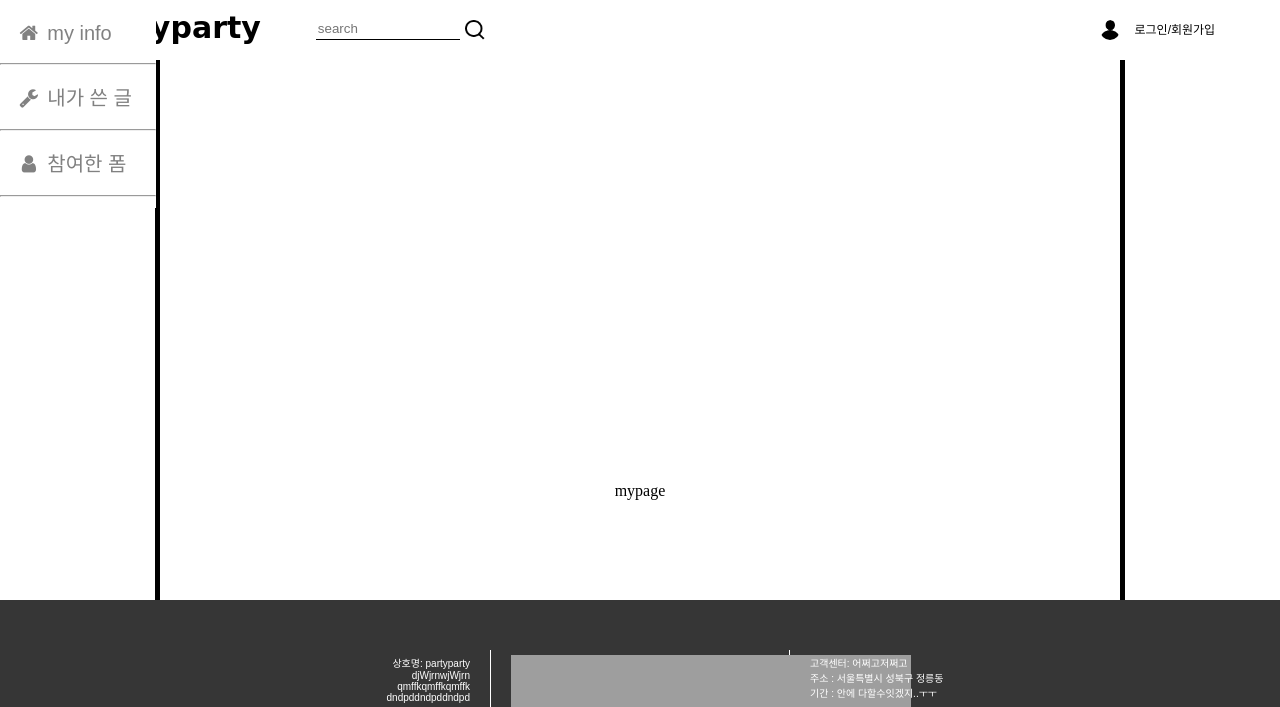
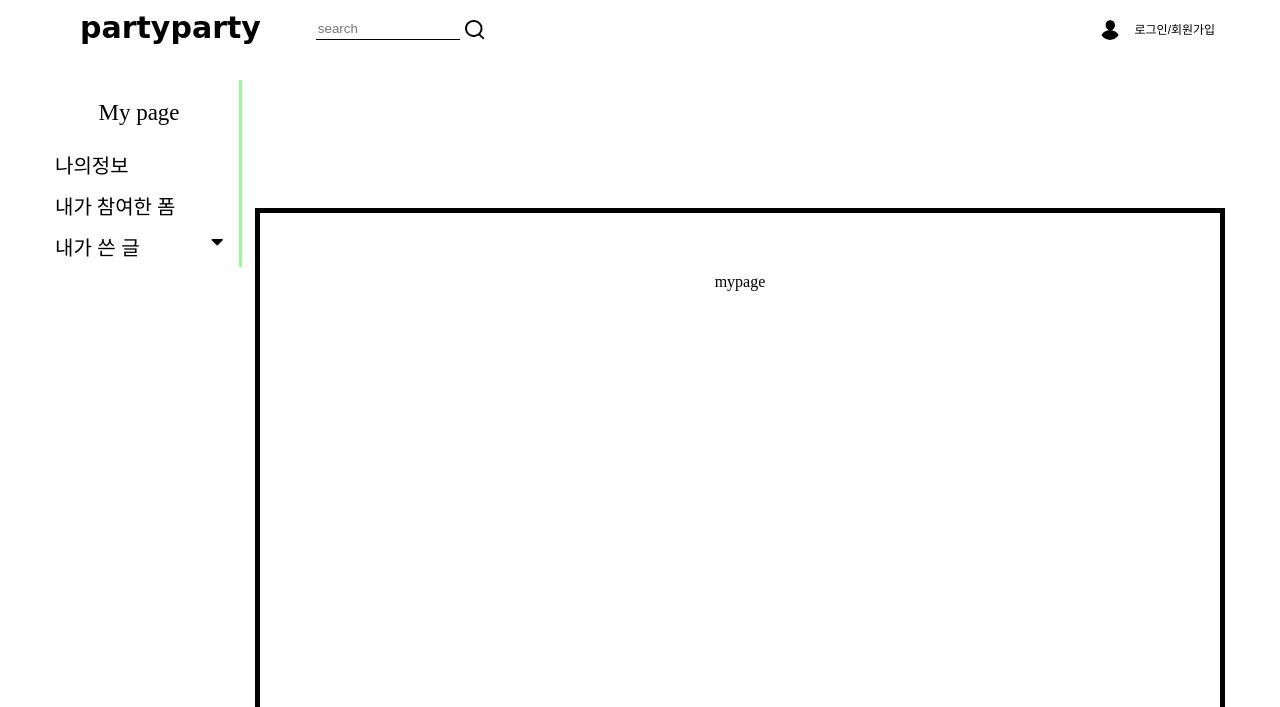
Before and after one commit to likelion-kookmin/Party-Party, a Django app: page /goods/mypage/ in a window 1280 px wide. Shown: the top 707 px of the page. Run offline with Django 3.2, Linux system fonts and the light colour scheme; some web fonts are replaced; grey boxes are pictures that could not be loaded.

Commit message:
글작성페이지 구성완료

```diff
--- a/party_party/goods/templates/goods_detail.html
+++ b/party_party/goods/templates/goods_detail.html
@@ -23,7 +23,7 @@
 
             <section class = "about_goods">
                 <div class = "profile">
-                    <img src = "{{product.product_image.url}}" class = "product_img">
+                    <img src = "{{product.image.url}}" class = "product_image">
                     <div class = "section_info">
                         <div class = "product_name">제품명 : {{product.product}}}</div>
                         <div class = "writer">작성자 : {{product.writer}}</div>
--- a/party_party/goods/urls.py
+++ b/party_party/goods/urls.py
@@ -8,9 +8,9 @@ from django.conf.urls.static import static
 urlpatterns = [
     path('goodslist/', goodslist, name = "goodslist"),
     path('goodsdetail/<str:product_id>', goodsdetail, name = "goodsdetail"),
-    path('write_semigoods/', semi_goods, name = "write_semigoods"),
+    path('write_semigoods/', write_semigoods, name = "write_semigoods"),
     path('create_semi/', create_semi,name='create_semi'),
-    path('write_goods/', goods, name = "write_goods"),
+    path('write_goods/', write_goods, name = "write_goods"),
     # path('create/', create,name='create'),
     path('write_choices/',write_choices,name="write_choices"),
     path('mypage/', mypage, name='mypage'),
--- a/party_party/goods/views.py
+++ b/party_party/goods/views.py
@@ -9,15 +9,13 @@ def goodslist(request) :
     return render(request, 'goods_list.html')
 
 def goodsdetail(request, product_id) :
-    product = Goods.objects.get(id = product_id)
+    product = SemiGoods.objects.get(id = product_id)
     return render(request, 'goods_detail.html', {'product' : product})
 
 
 def write_choices(request):
     return render(request, 'write_choices.html')
 
-def semi_goods(request) : #수요조사폼이 글작성
-    return render(request, 'write_semigoods.html')
 
 
 def semiproduct(request, semi_goods_id):
@@ -32,8 +30,10 @@ def semiproduct(request, semi_goods_id):
         count +=1
     return render(request, "goods_detail.html")
 
+def write_semigoods(request) : #수요조사폼에 글작성
+    return render(request, 'write_semigoods.html')
 
-def create_semi(request):
+def create_semi(request): # 데이터 값을 넘기는 함수
     #if not request.session.get('user'):
 
     #return redirect('/users/login')
@@ -43,7 +43,7 @@ def create_semi(request):
         new_semigoods=SemiGoods()
 
         new_semigoods.product = request.POST['product']
-        new_semigoods.image = request.FILES['product_imgs']
+        new_semigoods.image = request.FILES['product_image']
         new_semigoods.price=request.POST['semi_price']
         new_semigoods.count=request.POST['semi_count']
         new_semigoods.tag = request.POST['tag']
@@ -55,17 +55,19 @@ def create_semi(request):
         new_semigoods.email=request.POST['email']
         new_semigoods.twitter=request.POST['twitter']
 
-        new_semigoods.information_needs=request.POST['information']
+        new_semigoods.information_needs=request.POST['information_needs']
 
 
         new_semigoods.save()
-    return redirect('semiproduct', new_semigoods.id)
 
-def goods(request): #입금폼 작성
+    return redirect('goodsdetail', new_semigoods.id)
+
+def write_goods(request): #입금폼 작성
     goods = Goods.object.all()
     return render(request, 'write_goods.html')
 
-
+def success(request):
+    return HttpResponse('successfully uploaded')
 
 
 def mypage(request):
--- a/party_party/party_party/static/base.css
+++ b/party_party/party_party/static/base.css
@@ -1,5 +1,7 @@
 html {
   position: relative;
+  min-height: 100%;
+  margin: 0;
 }
 
 body {
--- a/party_party/party_party/static/sidebar.css
+++ b/party_party/party_party/static/sidebar.css
@@ -1,81 +1,49 @@
-main {
-    top: 0;
-  padding: 0;
-  margin-top: 100px;
-  display: flex;
-  justify-content: center;
-  text-align: center;
-  align-items: center;
+/* Page content. The value of the margin-left property should match the value of the sidebar's width property */
+div.content {
+  margin-left: 200px;
+  padding: 1px 16px;
+  height: 1000px;
 }
 
-section {
+
+div.menu_name {
     font-family: 'KoPub Dotum';
-    font-size: 80px;
-    color: black;
-}
-
-section div{
-    font-family: 'Nanum Barun Gothic', sans-serif;
     font-size: 23px;
     color: black;
 }
 
-
-a:link { color: black; text-decoration: none;}
-a:visited { color: black; text-decoration: none;}
-a:hover { color: black; text-decoration: none;}
-
-
-
-.sidebar {
-
-  height: auto;
-  width: 12.2vw;
-  position: fixed;
-  z-index: 1;
-  top: 0;
-  left: 0;
-  background-color: #ffffff;
-  /*  opacity: 0.5;*/
-  overflow-x: hidden;
-  color:black;
-  padding-top: 16px;
+a .font {
+  font-family: 'Nanum Barun Gothic', sans-serif;
+  font-size: 20px;
+  color: black;
+}
+html {
+  position: relative;
+  min-height: 100%;
+  margin: 0;
 }
 
-/* Style sidebar links */
-.sidebar a {
-  padding: 6px 8px 6px 16px;
-  text-decoration: none;
-  font-size: 20px;
-  color: #818181;
-  display: block;
+body {
+  display: flex;
+  flex-direction: column;
+  /*justify-content: center;*/
+  text-align: center;
+  align-items: center;
+
+  min-height: 100vh;
+
+  margin-top: 20px;
 }
-
-/* Style links on mouse-over */
-.sidebar a:hover {
-  color: #f1f1f1;
-}
-
-/* Style the main content */
-
-
-/* Add media queries for small screens (when the height of the screen is less than 450px, add a smaller padding and font-size) */
-@media screen and (max-height: 450px) {
-  .sidebar {padding-top: 15px;}
-  .sidebar a {font-size: 18px;}
-}
-
-
 
 header {
   position: fixed;
-  top: 0;
-  left: 0;
-  right: 0;
   display: flex;
   text-align: center;
   align-items: center;
 
+  top: 0;
+  left: 0;
+  right: 0;
 
   height: 60px;
 
@@ -124,7 +92,9 @@ header .loginButton {
   text-decoration-line: none;
 }
 
+
 a:link {
+
   color: black;
   text-decoration: none;
 }
@@ -163,6 +133,17 @@ header .menu {
   height: 20px;
 }
 
+.wrapper {
+  min-height: 100%;
+  position: relative;
+  padding-bottom:100px;
+  /*margin: 0 auto -100px;*/
+}
+ /* 하단 마진은 푸터의 높이 값과 같다 */
+
+
+
+
 footer {
   position: absolute;
   left: 0;
@@ -178,6 +159,7 @@ footer {
   color: white;
   background-color: rgb(54, 54, 54);
   height: 100px;
+  margin-top:auto;
 }
 
 footer div {
@@ -202,3 +184,64 @@ footer .sns {
 footer .contact {
   grid-area: contact;
 }
+
+
+/* Fixed sidenav, full height */
+.sidenav {
+  height: auto;
+  width: 200px;
+  position:relative;
+  z-index: 1;
+  top: 60px;
+  left: 0;
+
+  background-color: #ffffff;
+  overflow-x: hidden;
+  padding-top: 20px;
+  border-right-width:3px;
+  border-right-style:solid;
+  border-right-color:palegreen;
+
+
+}
+
+
+/* Style the sidenav links and the dropdown button */
+.sidenav a, .dropdown-btn {
+  padding: 6px 8px 6px 16px;
+  text-decoration: none;
+  font-size: 20px;
+  color: black;
+  display: block;
+  border: none;
+  background: none;
+  width:100%;
+  text-align: left;
+  cursor: pointer;
+  outline: none;
+}
+
+/* On mouse-over */
+.sidenav a:hover, .dropdown-btn:hover {
+  color: #6b6969;
+}
+
+
+/* Add an active class to the active dropdown button */
+.active {
+  background-color: green;
+  color: white;
+}
+
+/* Dropdown container (hidden by default). Optional: add a lighter background color and some left padding to change the design of the dropdown content */
+.dropdown-container {
+  display: none;
+  background-color: #262626;
+  padding-left: 8px;
+}
+
+/* Optional: Style the caret down icon */
+.fa-caret-down {
+  float: right;
+  padding-right: 8px;
+}
--- a/party_party/party_party/templates/sidebar.html
+++ b/party_party/party_party/templates/sidebar.html
@@ -1,7 +1,3 @@
-
-
-
-
 <!DOCTYPE html>
 <html lang="ko">
 
@@ -18,8 +14,27 @@
     {% load static %}
     <link rel="Stylesheet" href="{% static 'sidebar.css' %}">
 </head>
+<script>
+
+
+    var dropdown = document.getElementsByClassName("dropdown-btn");
+    var i;
+
+    for (i = 0; i < dropdown.length; i++) {
+        dropdown[i].addEventListener("click", function () {
+            this.classList.toggle("active");
+            var dropdownContent = this.nextElementSibling;
+            if (dropdownContent.style.display === "block") {
+                dropdownContent.style.display = "none";
+            } else {
+                dropdownContent.style.display = "block";
+            }
+        });
+    }
+</script>
 
 <body>
+    <div class="wrapper">
         <header>
 
             <a href="{% url 'main' %}" class="logo"><b>partyparty</b></a>
@@ -48,24 +63,27 @@
 
         </header>
 
-    <br>
-    <section>
-        <div class="sidebar">
 
-            <a href="{% url 'myinfo' %}"><i class="fa fa-fw fa-home"></i> my info</a>
-            <hr>
-            <a href="{% url 'mywriting' %}"><i class="fa fa-fw fa-wrench"></i> 내가 쓴 글</a>
-            <hr>
-            <a href="{% url 'mypartiform' %}"><i class="fa fa-fw fa-user"></i> 참여한 폼</a>
-            <hr>
+        <div class="sidenav">
+            <div class="menu_name">My page</div><br>
+            <a href="{% url 'myinfo' %}" class="font">나의정보</a>
+            <a href="{% url 'mypartiform' %}" class="font">내가 참여한 폼</a>
+            <button class="dropdown-btn">내가 쓴 글
+                <i class="fa fa-caret-down"></i>
+            </button>
+            <div class="dropdown-container">
+                <a href="{% url 'mywriting' %}" class="font">수요조사폼</a>
+                <a href="{% url 'mywriting' %}" class="font">입금폼</a>
+
             </div>
-    </section>
+        </div>
 
 
+        <div class='content'>
 
             {% block container %}
             {% endblock %}
-
+        </div>
 
         <footer>
             <div class="about">
@@ -85,6 +103,8 @@
                 기간 : 안에 다할수잇겠지..ㅜㅜ
             </div>
         </footer>
+
+        </div>
 </body>
 
 </html>
```
Also changed, not shown: party_party/goods/models.py (+9 -6 lines), party_party/goods/templates/write_semigoods.html (+56 -2 lines), party_party/accounts/migrations/0005_alter_usermodel_item.py (added), party_party/goods/migrations/0005_alter_goods_item.py (added), party_party/party_party/static/daytoyear.jpg (added). Lines whose indentation alone changed are shown as unchanged.
